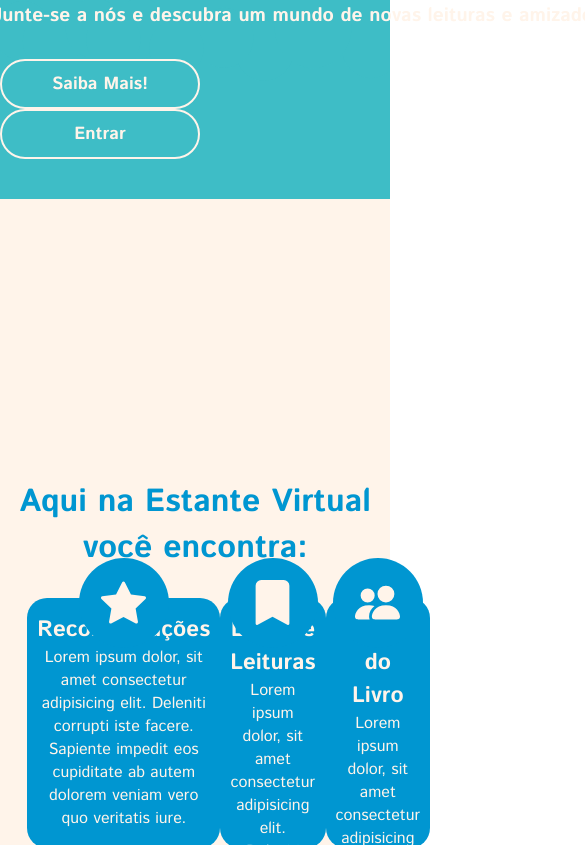
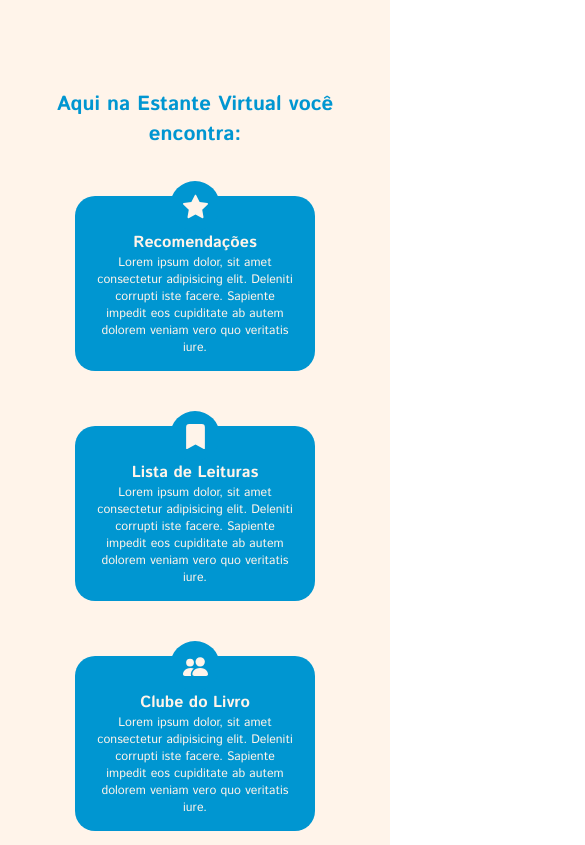
Before and after one commit to itsmihh/estante-virtual, a plain HTML site: page index.html in a window 390 px wide. Shown: the part 491-1336 px from the top of the page, 585 px wide, since content can reach past the window. Drawn offline with Linux system fonts and the light colour scheme.

Commit message:
Aprimorando a responsividade - Parte 01

```diff
--- a/styles.css
+++ b/styles.css
@@ -28,7 +28,7 @@ html {
     display: flex;
     justify-content: center;
     align-items: center;
-    height: 90px;
+    height: auto;
     background-color: black;
     color: white;
 }
@@ -43,13 +43,12 @@ html {
     width: 100%;
     height: auto;
     object-fit: none;
-    /* z-index: -2; */
 }
 
 #clouds-effect {
     position: absolute;
     width: 100%;
-    top: 65%; /*430*/
+    top: 65%;
     left: 0;
 }
 
@@ -98,7 +97,6 @@ html {
     color: var(--color-secundary);
     border-style: double;
     border-color: var(--color-secundary);
-    /* margin: 0.8em; */
 }
 
 .main-section_button:hover{
@@ -425,8 +423,6 @@ html {
 
 #clouds-effect-footer {
     width: 100%;
-    /* position: relative; */
-    /* bottom: 250px; */
     margin-bottom: -115px;
     background-color: var(--color-secundary);
 }
@@ -457,14 +453,6 @@ html {
     grid-template-columns: 50px 50px 50px 50px;
     gap: 10px;
 }
-
-/* .social-media {
-    display: flex;
-    width: 50px;
-    height: 50px;
-    background-color: var(--color-secundary);
-    color: var(--color-primary);
-} */
 
 .social-media {
     display: flex;
@@ -515,44 +503,100 @@ html {
 
 
 
+@media (max-width: 395px) {
+
+    .notice {
+        font-size: 0.5em;
+    }
+    .space-div {
+        height: 120px;
+    }
 
 
-
-@media (max-width: 375px) {
     .main-section {
         height: 360px;
     }
+
     #main-section_logo {
         width: 20%;
         top: 100px;
     }
+
     .main-section_text-container {
         top: 170px;
     }
+
     .main-section_text-container h2 {
         font-size: 0.9em;
     }
+
     .main-section_text-container h4 {
         width: 250px;
         font-weight: 400;
         font-size: 0.7em;
     }
+
     .main-section_buttons-container {
         top: 280px;
     }
+
     .main-section_button {
         width: 100px;
         height: 25px;
         font-size: 0.7em;
         font-weight: normal;
     }
+
     #clouds-effect {
-        top: 90%;
+        top: 89%;
     }
 
-    .second-section {
-        display: none;
+    /*second-section*/
+
+    #second-section_title {
+        margin: 7% 7% 12% 7%;
+        font-size: 1.28em;
     }
+
+    .cards-container {
+        flex-direction: column;
+        align-items: center;
+    }
+
+    .svg-card {
+        align-items: center;
+        width: 50px;
+        height: 50px;
+        margin-top: -30px;
+        bottom: auto;
+    }
+
+    .svg-card svg {
+        margin-top: 0;
+    }
+
+    .card {
+        width: 240px;
+        height: 175px;
+        margin-bottom: 55px;
+        padding: 4.5% 6%;
+    }
+
+    .card-title {
+        margin-top: 20px;
+        font-size: 1em;
+    }
+    .card-description {
+        font-size: 0.77em;
+    }
+
+    #second-section_text {
+        margin: 7% 7% 0 7%;
+        font-size: 1.10em;
+    }
+
+
+
     .third-section {
         display: none;
     }
```
